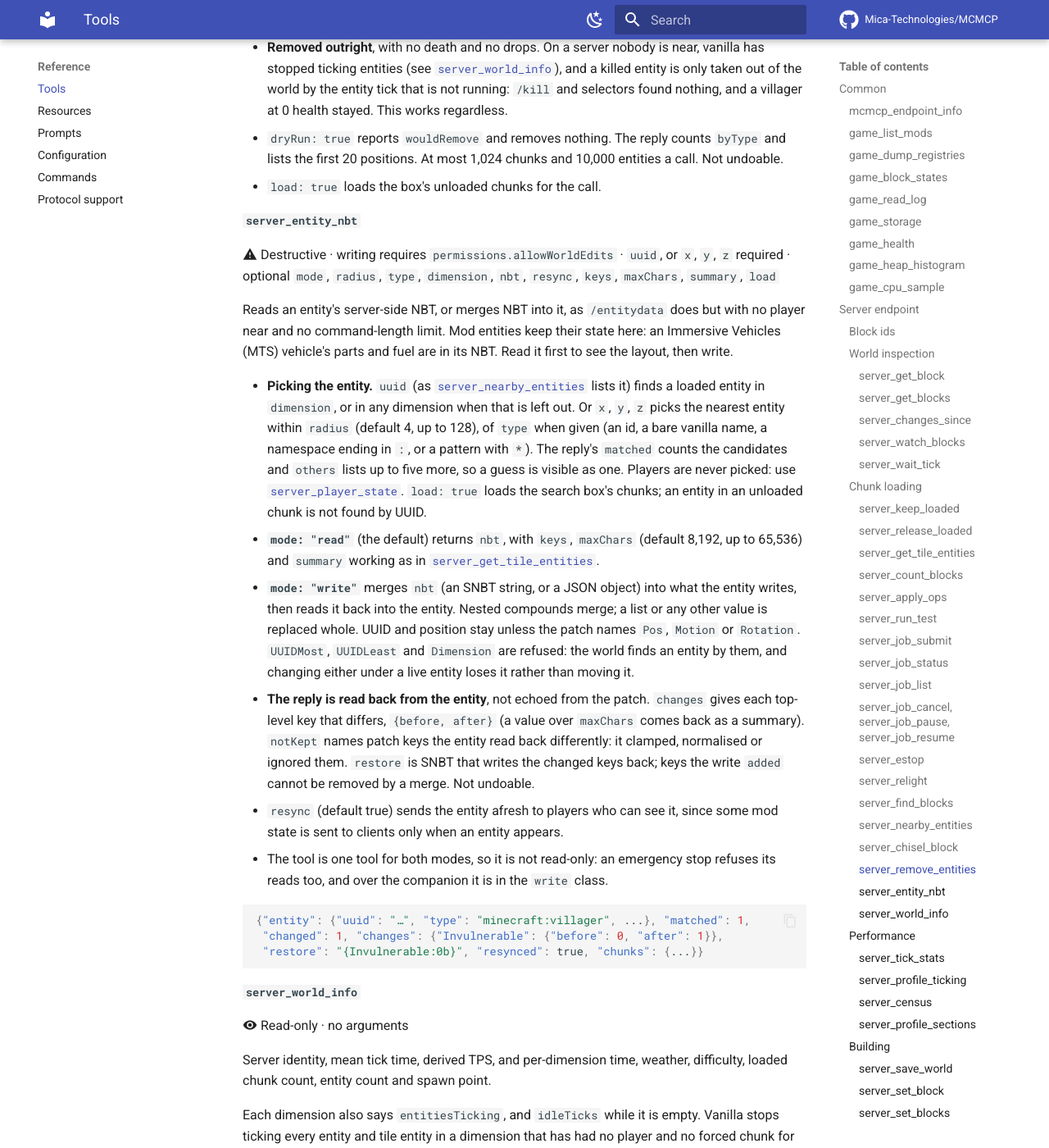
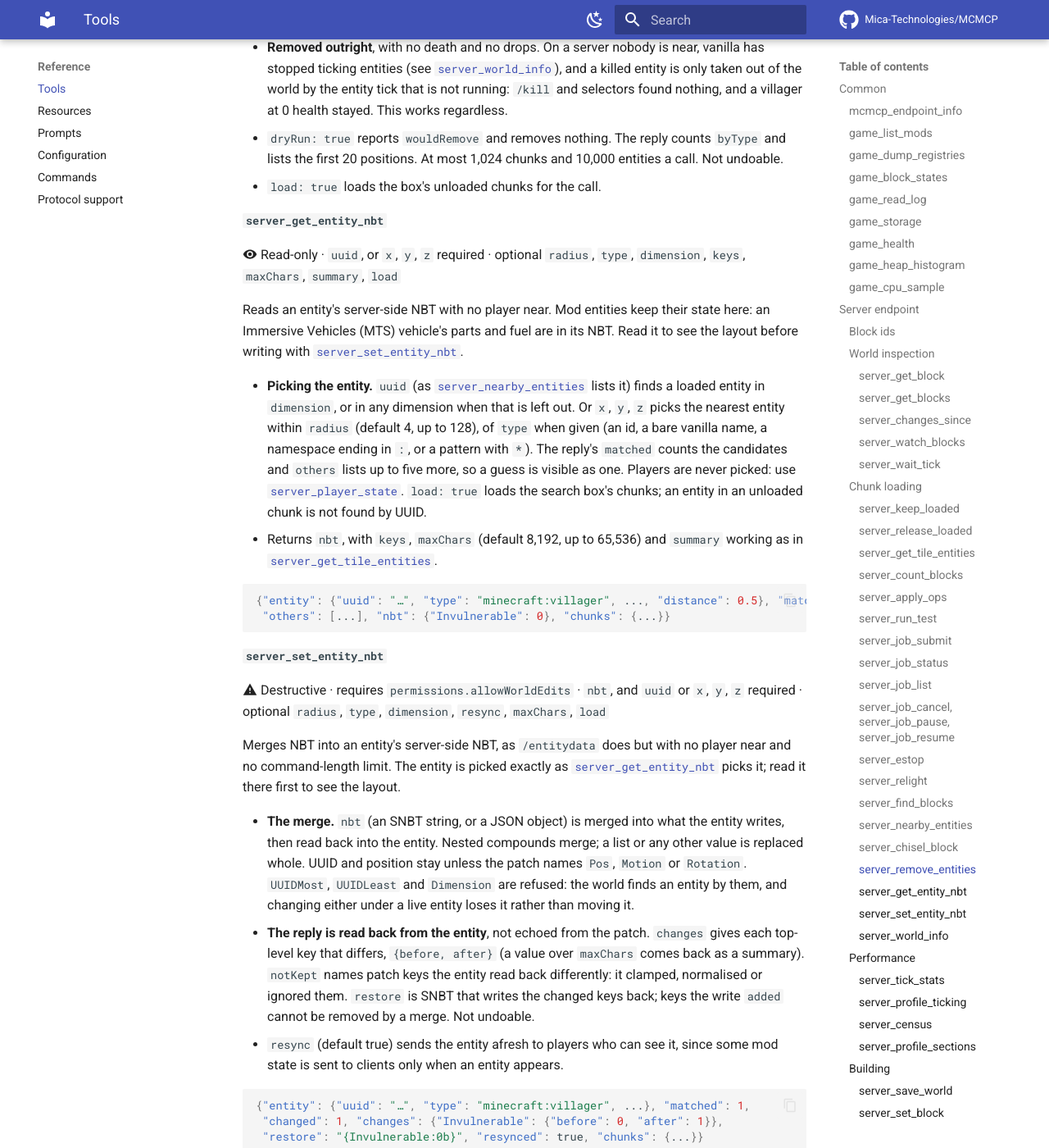
Before and after one commit to Mica-Technologies/MCMCP, an MkDocs documentation site: the page built from docs/reference/tools.md, in a window 1280 px wide and 1400 px high, scrolled down 24888 px. Shown: the whole window at 82% size. Built offline with MkDocs 1.6.1 and Material for MkDocs 9.7.7, drawn with Linux system fonts in a browser that asks for light colours; comment, search, counter and statistics services are not loaded; some of the changed text lies outside the part shown.

Commit message:
Split entity NBT into server_get_entity_nbt and server_set_entity_nbt
server_entity_nbt read and wrote through one tool with a mode, so it
had to be destructive(). That cost the read half twice: an emergency
stop refused reads along with writes, and a companion player with only
the read class could not read an entity's NBT at all, since the tool
sat in the write class.

- server_get_entity_nbt is readOnly() and in the companion's read
  class. It takes keys, maxChars and summary as the read mode did, and
  refuses an nbt argument with a pointer to the write tool.
- server_set_entity_nbt is destructive(), in the write class, and needs
  permissions.allowWorldEdits as before. nbt is now required, and keys
  and summary are gone from its schema.
- Both share the entity selection (uuid, or nearest to x, y, z within
  radius and of type), load, and the NBT read, merge and report code.
  Replies are unchanged.

server_entity_nbt is removed with no alias: it was released only
today.

The tool reference, the companion guide's class table and the tool
count are updated, and the smoke test's entity step calls the two new
tools. Built and unit-tested; the smoke test was not run here.

Refs #126

Co-Authored-By: Claude Opus 5.5 <noreply@anthropic.com>

````diff
--- a/docs/reference/tools.md
+++ b/docs/reference/tools.md
@@ -952,13 +952,13 @@ is a dropped item), namespaces ending in `:`, or patterns with `*`; `*` alone is
   first 20 positions. At most 1,024 chunks and 10,000 entities a call. Not undoable.
 - `load: true` loads the box's unloaded chunks for the call.
 
-#### `server_entity_nbt`
-
-:material-alert: Destructive · writing requires `permissions.allowWorldEdits` · `uuid`, or `x`, `y`, `z` required · optional `mode`, `radius`, `type`, `dimension`, `nbt`, `resync`, `keys`, `maxChars`, `summary`, `load`
-
-Reads an entity's server-side NBT, or merges NBT into it, as `/entitydata` does but with no player
-near and no command-length limit. Mod entities keep their state here: an Immersive Vehicles (MTS)
-vehicle's parts and fuel are in its NBT. Read it first to see the layout, then write.
+#### `server_get_entity_nbt`
+
+:material-eye: Read-only · `uuid`, or `x`, `y`, `z` required · optional `radius`, `type`, `dimension`, `keys`, `maxChars`, `summary`, `load`
+
+Reads an entity's server-side NBT with no player near. Mod entities keep their state here: an
+Immersive Vehicles (MTS) vehicle's parts and fuel are in its NBT. Read it to see the layout before
+writing with [`server_set_entity_nbt`](#server_set_entity_nbt).
 
 - **Picking the entity.** `uuid` (as [`server_nearby_entities`](#server_nearby_entities) lists it)
   finds a loaded entity in `dimension`, or in any dimension when that is left out. Or `x`, `y`, `z`
@@ -967,10 +967,24 @@ vehicle's parts and fuel are in its NBT. Read it first to see the layout, then w
   the candidates and `others` lists up to five more, so a guess is visible as one. Players are never
   picked: use [`server_player_state`](#server_player_state). `load: true` loads the search box's
   chunks; an entity in an unloaded chunk is not found by UUID.
-- **`mode: "read"`** (the default) returns `nbt`, with `keys`, `maxChars` (default 8,192, up to
-  65,536) and `summary` working as in [`server_get_tile_entities`](#server_get_tile_entities).
-- **`mode: "write"`** merges `nbt` (an SNBT string, or a JSON object) into what the entity writes,
-  then reads it back into the entity. Nested compounds merge; a list or any other value is replaced
+- Returns `nbt`, with `keys`, `maxChars` (default 8,192, up to 65,536) and `summary` working as in
+  [`server_get_tile_entities`](#server_get_tile_entities).
+
+```json
+{"entity": {"uuid": "…", "type": "minecraft:villager", ..., "distance": 0.5}, "matched": 2,
+ "others": [...], "nbt": {"Invulnerable": 0}, "chunks": {...}}
+```
+
+#### `server_set_entity_nbt`
+
+:material-alert: Destructive · requires `permissions.allowWorldEdits` · `nbt`, and `uuid` or `x`, `y`, `z` required · optional `radius`, `type`, `dimension`, `resync`, `maxChars`, `load`
+
+Merges NBT into an entity's server-side NBT, as `/entitydata` does but with no player near and no
+command-length limit. The entity is picked exactly as
+[`server_get_entity_nbt`](#server_get_entity_nbt) picks it; read it there first to see the layout.
+
+- **The merge.** `nbt` (an SNBT string, or a JSON object) is merged into what the entity writes,
+  then read back into the entity. Nested compounds merge; a list or any other value is replaced
   whole. UUID and position stay unless the patch names `Pos`, `Motion` or `Rotation`. `UUIDMost`,
   `UUIDLeast` and `Dimension` are refused: the world finds an entity by them, and changing either
   under a live entity loses it rather than moving it.
@@ -981,8 +995,6 @@ vehicle's parts and fuel are in its NBT. Read it first to see the layout, then w
   removed by a merge. Not undoable.
 - `resync` (default true) sends the entity afresh to players who can see it, since some mod state is
   sent to clients only when an entity appears.
-- The tool is one tool for both modes, so it is not read-only: an emergency stop refuses its reads
-  too, and over the companion it is in the `write` class.
 
 ```json
 {"entity": {"uuid": "…", "type": "minecraft:villager", ...}, "matched": 1,
````
Also changed, not shown: other parts of docs/reference/tools.md (+1 -1 lines), README.md (+1 -1 lines), docs/guide/companion.md (+2 -2 lines), 3 other files.
